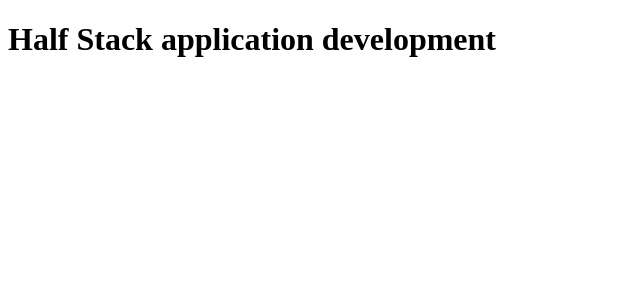
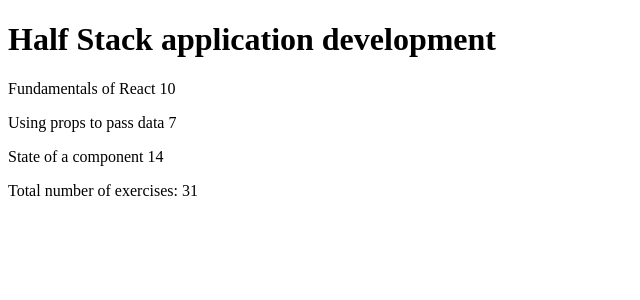
Before and after one commit to Mimmolucio/fso, a React (Vite) app in the folder part1/courseinfo/: page / in a window 1280 px wide. Shown: the top 300 px of the page, without its empty margins (0-640 px from the left). Built offline with nearby package versions, Linux system fonts and the light colour scheme.

Commit message:
Finished ex 1.5

```diff
--- a/part1/courseinfo/src/App.jsx
+++ b/part1/courseinfo/src/App.jsx
@@ -1,5 +1,4 @@
 const Header = (props) => {
-  console.log(props.course.name)
   return (
     <h1>{props.course.name}</h1>
   )
@@ -15,16 +14,16 @@ const Part = (props) => {
 const Content = (props) => {
   return (
     <>
-      <Part name={props.parts[0].name} exercises={props.parts[0].exercises} />
-      <Part name={props.parts[1].name} exercises={props.parts[1].exercises} />
-      <Part name={props.parts[2].name} exercises={props.parts[2].exercises} />
+      <Part name={props.course.parts[0].name} exercises={props.course.parts[0].exercises} />
+      <Part name={props.course.parts[1].name} exercises={props.course.parts[1].exercises} />
+      <Part name={props.course.parts[2].name} exercises={props.course.parts[2].exercises} />
     </>
   )
 }
 
 const Total = (props) => {
   return (
-    <p>Total number of exercises: {props.parts[0].exercises + props.parts[1].exercises + props.parts[2].exercises}</p>
+    <p>Total number of exercises: {props.course.parts[0].exercises + props.course.parts[1].exercises + props.course.parts[2].exercises}</p>
   )
 }
 
@@ -52,8 +51,8 @@ const App = () => {
 return (
   <div>
     <Header course={course} />
-    {/* <Content parts={course} /> */}
-    {/* <Total parts={course} /> */}
+    <Content course={course} />
+    <Total course={course} />
   </div>
 )
 }
```
